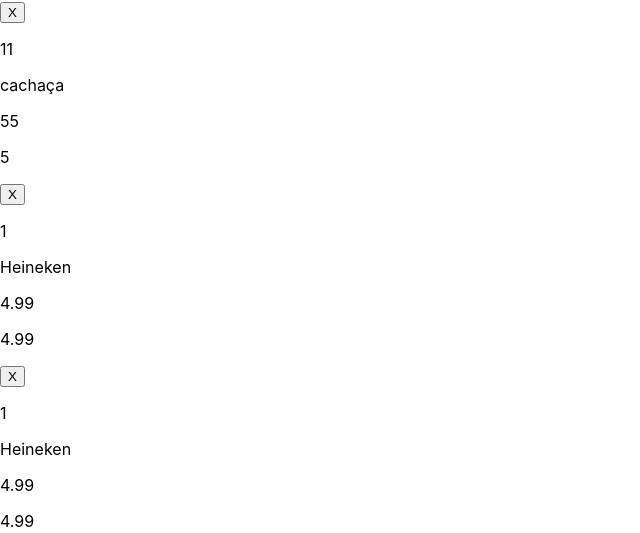
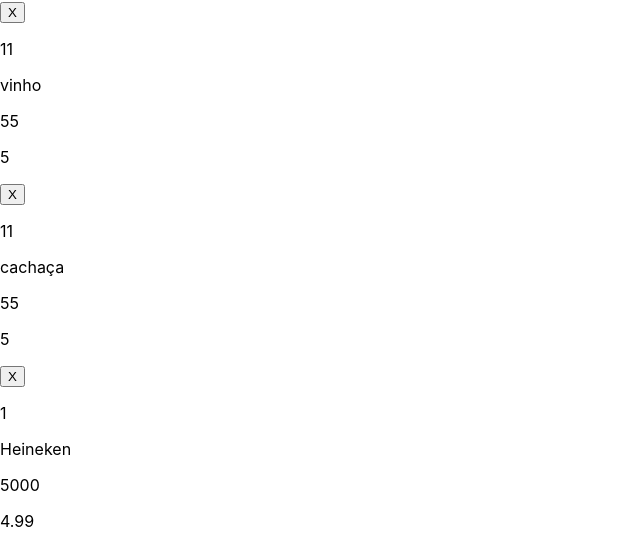
Before and after one commit to cleytonoliveira/trybeer, a React (Create React App) app in the folder front-end/: page /checkout in a window 1280 px wide. Shown: the part 267-800 px from the top of the page, without its empty margins (0-640 px from the left). Built offline with nearby package versions, Linux system fonts and the light colour scheme.

Commit message:
fix: sound function of the checkout page, relocated in a utils file

```diff
--- a/front-end/src/components/pageCheckout/ButtonCheckout.js
+++ b/front-end/src/components/pageCheckout/ButtonCheckout.js
@@ -3,21 +3,24 @@
 import { api } from '../../services';
 
 function ButtonCheckout() {
-  const { able, history, address, sumTotal } = useContext(CheckoutContext);
+  const { able, history, address, sumTotal, products } = useContext(CheckoutContext);
   const [message, setMessage] = useState(false);
-  // format Date Time Valid
-  const data = new Date().toLocaleDateString('zh-Hans-CN');
-  const dataFormart = data.replaceAll('/', '-');
-  const hora = new Date().toLocaleTimeString();
-  const dateTime = `${dataFormart} ${hora}`;
+
+  const generateData = () => {
+    const data = new Date().toLocaleDateString('zh-Hans-CN');
+    const dataFormart = data.replaceAll('/', '-');
+    const hora = new Date().toLocaleTimeString();
+    const dateTime = `${dataFormart} ${hora}`;
+    return dateTime;
+  };
 
   const params = {
-    // userId - LocalStorage
-    userId: 5,
+    // userId - LocalStorage || State
+    userId: 1,
     total: sumTotal,
     address: address.rua,
     adNumber: address.numero,
-    date: dateTime,
+    date: generateData(),
     status: 'Pendente',
   };
 
@@ -27,6 +30,19 @@
     setMessage(true);
     const result = await api.registerSales(params);
     console.log(result.response);
+
+    if (result.response.id) {
+      products.forEach((element) => {
+        const objtProd = {
+          idSale: result.response.id,
+          idProduct: element.idProduct,
+          quantity: element.quantity,
+        };
+        console.log(objtProd);
+
+        api.regSalesProducts(objtProd);
+      });
+    }
   };
 
   return (
--- a/front-end/src/pages/Checkout.jsx
+++ b/front-end/src/pages/Checkout.jsx
@@ -9,31 +9,43 @@
 function Checkout() {
   const produtos = [
     {
-      idUser: 3,
+      idProduct: 5,
+      idUser: 1,
       quantity: 11,
       name: 'vinho',
       totalValue: 55.00,
       value: 5,
     },
     {
-      idUser: 3,
+      idProduct: 4,
+      idUser: 1,
+      quantity: 11,
+      name: 'vinho',
+      totalValue: 55.00,
+      value: 5,
+    },
+    {
+      idProduct: 3,
+      idUser: 1,
       quantity: 11,
       name: 'cachaça',
       totalValue: 55.00,
       value: 5,
     },
     {
-      idUser: 3,
+      idProduct: 2,
+      idUser: 1,
       quantity: 1,
       name: 'Heineken',
-      totalValue: 4.99,
+      totalValue: 5000,
       value: 4.99,
     },
     {
-      idUser: 3,
+      idProduct: 1,
+      idUser: 1,
       quantity: 1,
-      name: 'Heineken',
-      totalValue: 4.99,
+      name: 'Bavaria',
+      totalValue: 1000,
       value: 4.99,
     },
 
@@ -49,18 +61,7 @@
   };
 
   useEffect(() => {
-    const valueTotal = () => {
-      const reducer = (acc, curr) => acc + curr;
-      const noValue = '0,00';
-      if (products.length > 0) {
-        const totalValue = products.map((item) => item.totalValue).reduce(reducer);
-        setSumTotal(totalValue.toFixed(2));
-        return totalValue;
-      }
-      setSumTotal(noValue);
-      return noValue;
-    };
-    valueTotal();
+    checkoutUtils.valueTotal(products, setSumTotal);
   }, [products]);
 
   useEffect(() => {
--- a/front-end/src/utils/checkoutUtils.js
+++ b/front-end/src/utils/checkoutUtils.js
@@ -8,4 +8,16 @@
   }
 };
 
-module.exports = { disable };
+const valueTotal = (list, callBack) => {
+  const reducer = (acc, curr) => acc + curr;
+  const noValue = '0,00';
+  if (list.length > 0) {
+    const totalValue = list.map((item) => item.totalValue).reduce(reducer);
+    callBack(totalValue.toFixed(2));
+    return totalValue;
+  }
+  callBack(noValue);
+  return noValue;
+};
+
+module.exports = { disable, valueTotal };
```
Also changed, not shown: 1 other file (tests, documents, lock files or other folders).
